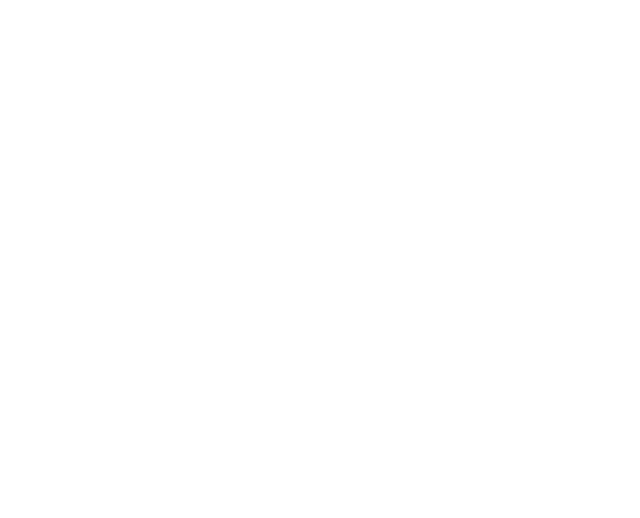
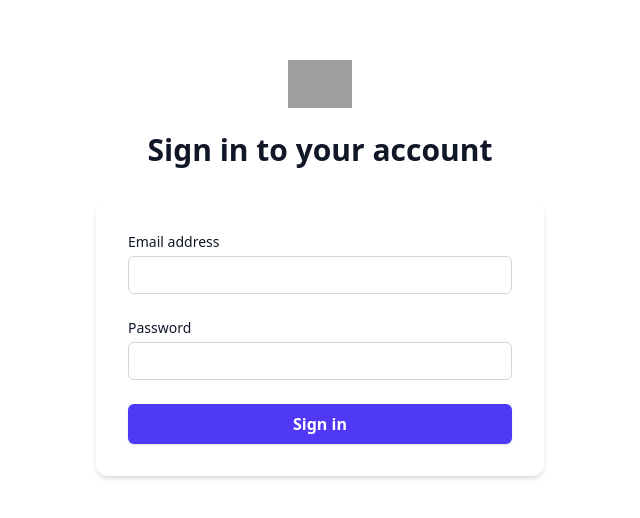
Before and after one commit to aayush18602/SSD_MidSem, a React app in the folder frontend/: page /signin in a window 1280 px wide. Before the commit this address had no page. Shown: the part 132-650 px from the top of the page, without its empty margins (320-960 px from the left). Built offline with nearby package versions, Linux system fonts and the light colour scheme; grey boxes are pictures that could not be loaded; the HTML template or start-up script is replaced by a standard one.

Commit message:
Added Signin Page

```diff
--- a/frontend/src/App.jsx
+++ b/frontend/src/App.jsx
@@ -2,6 +2,7 @@ import { BrowserRouter, Routes, Route } from 'react-router-dom';
 import './App.css'
 import Home from './pages/Home.jsx'
 import CourseDetails from './pages/CourseDetails.jsx'
+import SignIn from './pages/SignIn.jsx';
 
 
 function App() {
@@ -12,6 +13,7 @@ function App() {
       <Routes>
         <Route path="/" element={<Home />} />
         <Route path="/course/:id" element={<CourseDetails />} />
+        <Route path="/signin" element={<SignIn />} />
       </Routes>
     </BrowserRouter>
     </>
--- /dev/null
+++ b/frontend/src/pages/SignIn.jsx
@@ -0,0 +1,70 @@
+import { useState } from "react";
+
+export default function SignIn() {
+  const [email, setEmail] = useState("");
+  const [password, setPassword] = useState("");
+
+  const handleSubmit = (e) => {
+    e.preventDefault();
+    console.log("Email:", email);
+    console.log("Password:", password);
+  };
+
+  return (
+    <div className="min-h-screen flex flex-col justify-center items-center bg-white px-4 py-12">
+      <div className="w-full max-w-md">
+        <div className="text-center mb-8">
+          <img
+            alt="Your Company"
+            src="https://tailwindcss.com/plus-assets/img/logos/mark.svg?color=indigo&shade=600"
+            className="mx-auto h-12 w-auto"
+          />
+          <h2 className="mt-6 text-3xl font-bold text-gray-900">
+            Sign in to your account
+          </h2>
+        </div>
+
+        <form onSubmit={handleSubmit} className="space-y-6 bg-white p-8 rounded-xl shadow-md">
+          <div>
+            <label htmlFor="email" className="block text-sm font-medium text-gray-900 mb-1">
+              Email address
+            </label>
+            <input
+              id="email"
+              name="email"
+              type="email"
+              value={email}
+              onChange={(e) => setEmail(e.target.value)}
+              required
+              autoComplete="email"
+              className="w-full rounded-md border border-gray-300 px-3 py-2 text-gray-900 placeholder-gray-400 focus:border-indigo-600 focus:ring-2 focus:ring-indigo-600 sm:text-sm"
+            />
+          </div>
+
+          <div>
+            <label htmlFor="password" className="block text-sm font-medium text-gray-900 mb-1">
+              Password
+            </label>
+            <input
+              id="password"
+              name="password"
+              type="password"
+              value={password}
+              onChange={(e) => setPassword(e.target.value)}
+              required
+              autoComplete="current-password"
+              className="w-full rounded-md border border-gray-300 px-3 py-2 text-gray-900 placeholder-gray-400 focus:border-indigo-600 focus:ring-2 focus:ring-indigo-600 sm:text-sm"
+            />
+          </div>
+
+          <button
+            type="submit"
+            className="w-full flex justify-center bg-indigo-600 text-white font-semibold py-2 rounded-md shadow hover:bg-indigo-500 focus:outline-none focus:ring-2 focus:ring-indigo-600 focus:ring-offset-2"
+          >
+            Sign in
+          </button>
+        </form>
+      </div>
+    </div>
+  );
+}
```
